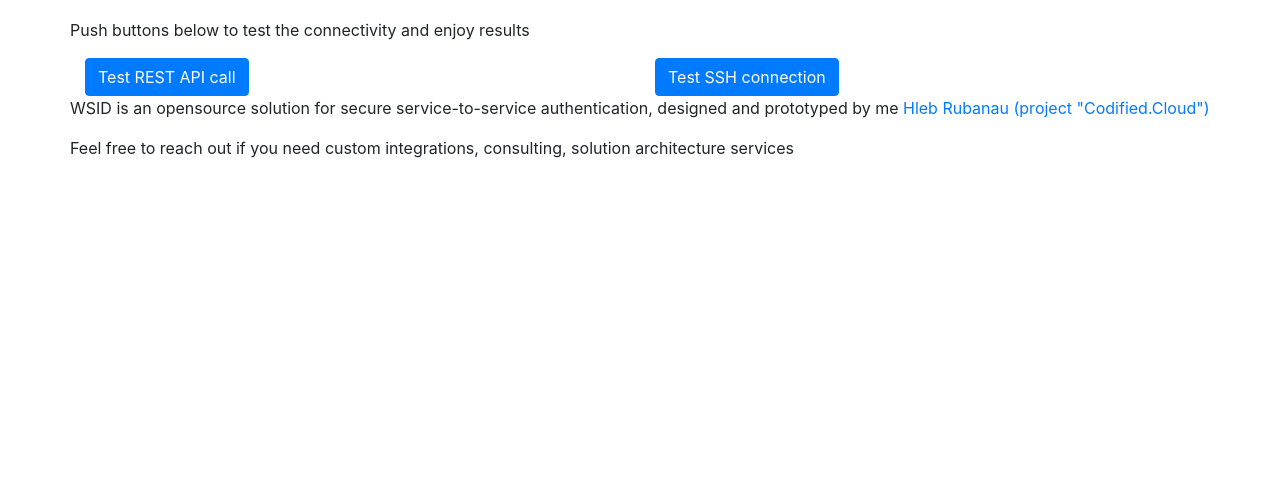
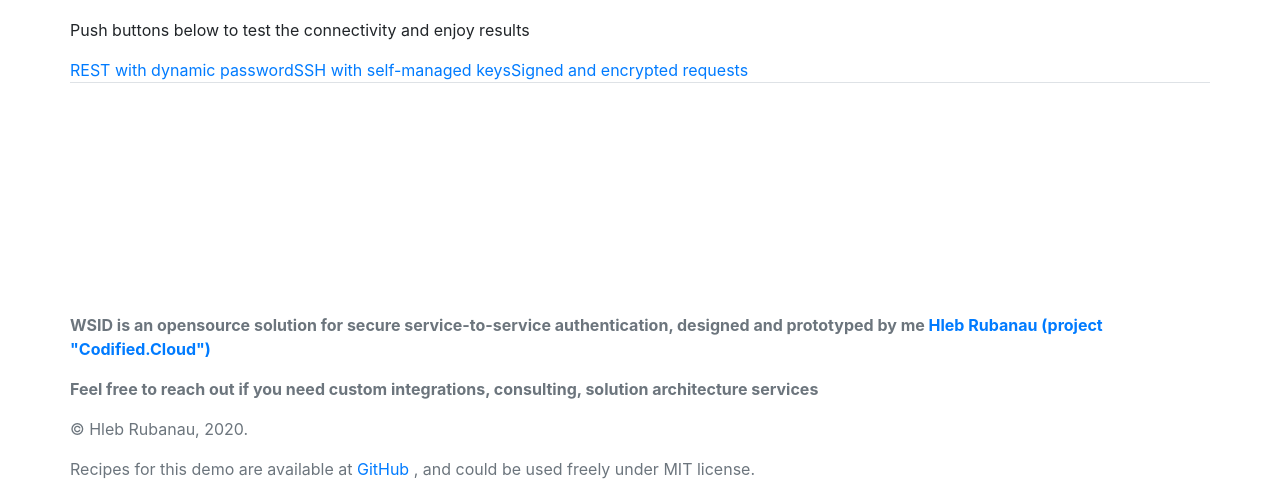
Before and after one commit to hleb-rubanau/wsid-basic-demo, a Flask app: template playbooks/client/roles/wsid-demo-client-app/files/templates/index.html in a window 1280 px wide. Shown: the part 361-858 px from the top of the page. Before the commit the page ends 519 px from the top, so only its background shows below. Run offline with Flask 2, Linux system fonts and the light colour scheme; the template is opened without the code that fills it: most values are stand-ins (such as "Sample title", 1, 10 or a date in 2020); parts of the project's set-up code (start-up, migrations or seed data) failed here and were passed over; some libraries are stand-ins or nearby versions.

Commit message:
rework template

```diff
--- a/playbooks/client/roles/wsid-demo-client-app/files/templates/index.html
+++ b/playbooks/client/roles/wsid-demo-client-app/files/templates/index.html
@@ -54,26 +54,66 @@
             </div>
         </div>
         <div class="row">
-            <div class="col-md-6">
-                <button type="button" class="btn btn-primary" id="test-rest">Test REST API call</button>
-            </div>
+            <div class="col-xs-12">
+                <ul class="nav nav-tabs">
+                    <li class="active"><a data-toggle="tab" href="#test-rest">REST with dynamic password</a></li>
+                    <li><a data-toggle="tab" href="#test-ssh">SSH with self-managed keys</a></li>
+                    <li><a data-toggle="tab" href="#test-crypto">Signed and encrypted requests</a></li>
+                </ul>
 
-            <div class="col-md-6">
-                <button type="button" class="btn btn-primary" id="test-ssh">Test SSH connection</button>
-            </div>
-        </div>
-        <div class="row">
-            <div class="col-xs-12">
-                <div id="result"></div>
+                <div class="tab-content">
+                    <div id="test-rest" class="tab-pane fade in active">
+                        <p>Upon test, server will send a POST request to the <code>https://{{upstream}}/test/http</code> API, supplying <code>BasicAuth</code> header, providiing <code>{{this_domain}}/.wsid/{{this_identity}}</code> as username, and currently active password as a password</p>
+                        <p>Receiving server will fetch valid password hashes
+                            via trusted SSL channel from the URL
+                            <a href="https://{{this_domain}}/.wsid/{{this_identity}}/passwdhash" target="_blank">
+                                https://{{this_domain}}/.wsid/{{this_identity}}/passwdhash
+                            </a> and would validate the password supplied
+                        </p>
+                        <p> After successful <strong>authentication</strong>,
+                            target server would make an <strong>authorization</strong> decision in accordance to its internal policies, which may allow or prohibit particular actions for user <code>{{this_domain}}/.wsid/{{this_identity}}</code>
+                        </p>
+                        <button type="button" class="btn btn-primary" id="test-rest">Test REST API call</button>
+                        <div id="test-rest-result"></div>
+                    </div>
+                    <div id="test-ssh" class="tab-pane fade">
+                        <p>Upon test, server will attempt an SSH connection to the <code>{{demo_ssh_user}}@{{upstream}}</code></p>
+                        <p>Before connection, trusted remote host keys would be fetched from
+                            <a href="https://{{upstream}}/.wsid/ssh_host_ed25519_key.pub" target="_blank">
+                                https://{{upstream}}/.wsid/ssh_host_ed25519_key.pub
+                            </a>
+                            <br>
+                            <strong>(No more blind trust to remote host keys!)</strong>
+                        </p>
+                        <p>Upon connection, target server <code>{{upstream}}</code> will authenticate and authorize user <code>{{demo_ssh_user}}</code>
+                            by comparing session SSH key towards public keys exposed at
+                            <a href="https://{{ this_domain }}/.wsid/{{this_identity}}/id_ed25519.pub" target="_blank">
+                                https://{{ this_domain }}/.wsid/{{this_identity}}/id_ed25519.pub
+                            </a>
+                        </p>
+                        <button type="button" class="btn btn-primary" id="test-ssh">Test SSH connection</button>
+                        <div id="test-ssh-result"></div>
+                    </div>
+                    <div id="test-crypto" class="tab-pane fade">
+                        <h1>To be Done</h1>
+                    </div>
+                </div>
             </div>
         </div>
 
         <div class="row">
             <div class="col-xs-12">
 
-            <p>WSID is an opensource solution for secure service-to-service authentication, designed and prototyped by me <a href="https://codified.cloud">Hleb Rubanau (project "Codified.Cloud")</a></p>
-            <p>Feel free to reach out if you need custom integrations, consulting, solution architecture services</p>
-
+            <div class="panel panel-default">
+                <p class="text-left text-muted font-weight-bold">WSID is an opensource solution for secure service-to-service authentication, designed and prototyped by me <a href="https://codified.cloud">Hleb Rubanau (project "Codified.Cloud")</a></p>
+                <p class="test-left text-muted font-weight-bold">Feel free to reach out if you need custom integrations, consulting, solution architecture services</p>
+                <p class="text-left text-muted">&copy; Hleb Rubanau, 2020. </p>
+                <p class="text-left text-muted">Recipes for this demo are available at
+                    <a href="https://github.com/hleb-rubanau/wsid-basic-demo" target="_blank">
+                    GitHub
+                    </a>, and could be used freely under MIT license.
+                <p>
+            </div>
 
             <script src="https://cdnjs.cloudflare.com/ajax/libs/popper.js/1.14.7/umd/popper.min.js" integrity="sha384-UO2eT0CpHqdSJQ6hJty5KVphtPhzWj9WO1clHTMGa3JDZwrnQq4sF86dIHNDz0W1" crossorigin="anonymous"></script>
             <script src="https://stackpath.bootstrapcdn.com/bootstrap/4.3.1/js/bootstrap.min.js" integrity="sha384-JjSmVgyd0p3pXB1rRibZUAYoIIy6OrQ6VrjIEaFf/nJGzIxFDsf4x0xIM+B07jRM" crossorigin="anonymous"></script>
@@ -84,10 +124,10 @@
                                                 type: "POST",
                                                 url: "/test/http"}
                                                ).done( function (data, s,o){
-                                                    $("#result").html("<h1>REST test result</h1><pre>"+data+"</pre>");
+                                                    $("#test-rest-result").html("<h1>REST test result</h1><pre>"+data+"</pre>");
                                                     }
                                                 ).fail( function(o,s,e) {
-                                                    $("#result").html("<h1>AJAX Failure: "+s+"</h1><pre>"+e+"</pre>");
+                                                    $("#test-rest-result").html("<h1>AJAX Failure: "+s+"</h1><pre>"+e+"</pre>");
                                                     }
                                                 );
                                         } );
@@ -96,10 +136,10 @@
                                                 type: "POST",
                                                 url: "/test/ssh"}
                                                ).done( function (data, s,o){
-                                                    $("#result").html("<h1>SSH test result</h1><pre>"+data+"</pre>");
+                                                    $("#test-ssh-result").html("<h1>SSH test result</h1><pre>"+data+"</pre>");
                                                     }
                                                 ).fail( function(o,s,e) {
-                                                    $("#result").html("<h1>AJAX Failure: "+s+"</h1><pre>"+e+"</pre>");
+                                                    $("#test-ssh-result").html("<h1>AJAX Failure: "+s+"</h1><pre>"+e+"</pre>");
                                                     }
                                                 );
                                         } );
```
